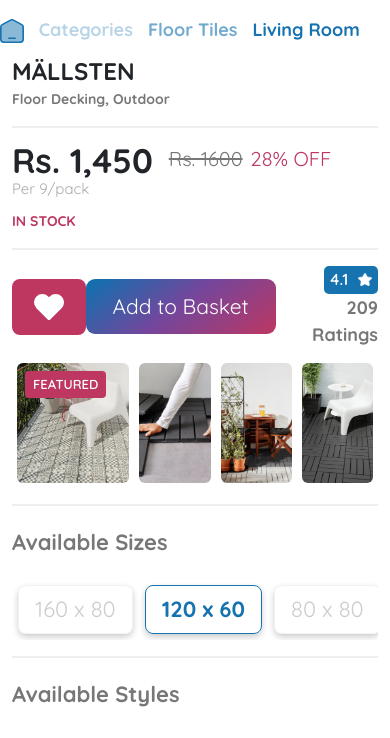
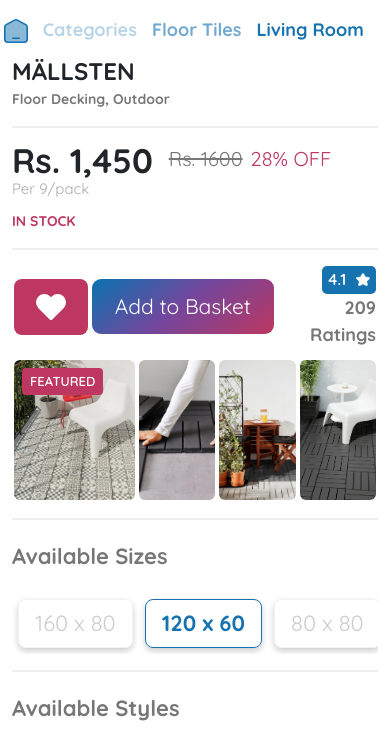
Before and after one commit to UndeadSkull/ui-dev-03, a plain HTML site: page product-page.html in a window 390 px wide. Shown: the part 104-842 px from the top of the page. Drawn offline with nearby package versions, Linux system fonts and the light colour scheme.

Commit message:
page 5 v2.5

```diff
--- a/product-page.css
+++ b/product-page.css
@@ -400,6 +400,10 @@ header .profile-wrap #profile-icon {
     /* column-gap: 13.5px; */
 }
 
+.item-details .item-right .buttons-wrap>* {
+    margin: 0 5px;
+}
+
 .item-details .item-right .buttons-wrap .wishlist {
     border-radius: 8px;
     padding: 15px 22px;
@@ -610,12 +614,16 @@ header .profile-wrap #profile-icon {
     .content {
         margin: 120px 0 0 0;
     }
+    .content .breadcrumbs{
+        margin-left: 4px;
+    }
     .item-details {
         padding: 0;
         margin: 10px 0 0 0;
     }
     .item-details .image-wrap .image {
-        height: 120px;
+        height: 140px;
+        margin:2px;
     }
     .item-details .styles-wrap .style .style-body select {
         padding: 12px 0 !important;
@@ -630,6 +638,9 @@ header .profile-wrap #profile-icon {
     .item-details .item-right .image-wrap {
         flex-shrink: 0;
     }
+    .item-details .item-right .buttons-wrap>* {
+        margin:0 2px;
+    }
     .item-details .item-right .buttons-wrap .add-to-basket {
         padding: 12px;
     }
```
